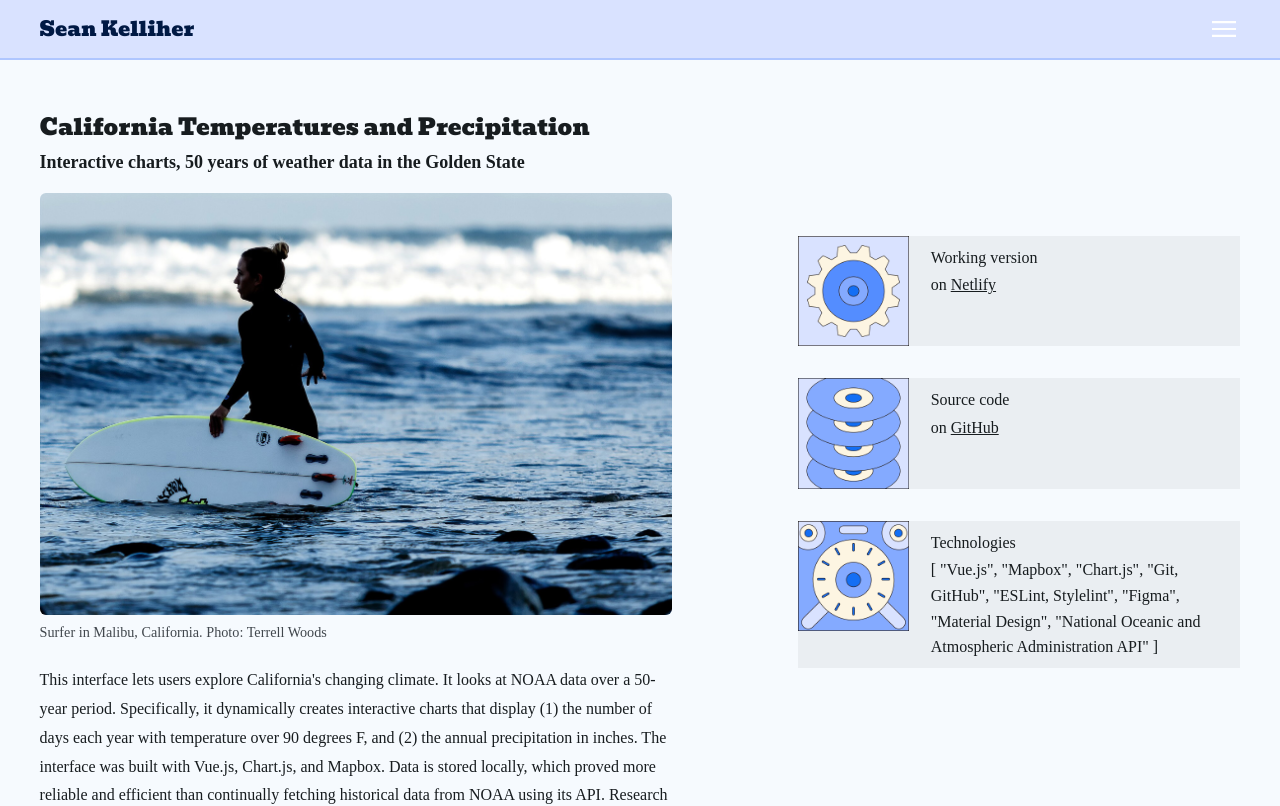
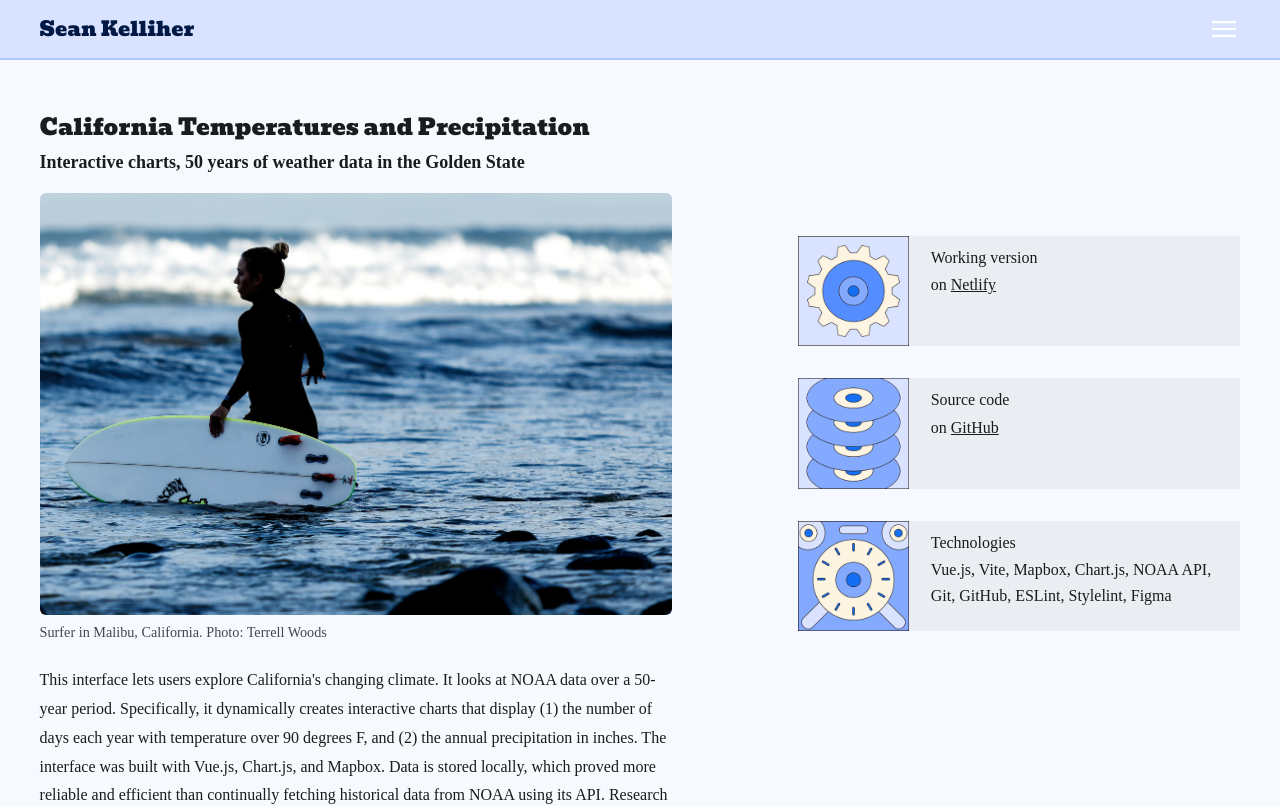
Before and after one commit to seankelliher/highlights, a Vue app: page /projects/california-temps-precip in a window 1280 px wide. Shown: the top 806 px of the page. Built offline with nearby package versions, Linux system fonts and the light colour scheme.

Commit message:
Modify text in techs property.

```diff
--- a/src/data/contents-data.js
+++ b/src/data/contents-data.js
@@ -16,7 +16,7 @@ const contents = [
             herokuComplex: true,
             herokuComplexId: "fa601db96052"
         },
-        techs: ["Vue.js", "Express.js (Node.js server)", "Git, GitHub", "ESLint, Stylelint", "Figma", "Material Design", "National Park Service API"],
+        techs: "Vue, Vite, Express, NPS API, Git, GitHub, ESLint, Stylelint, Figma",
         wireframes: [
             {
                 src: "us-national-parks-alerts1a",
@@ -67,7 +67,7 @@ const contents = [
             herokuComplex: false,
             herokuComplexId: null
         },
-        techs: ["Vue.js", "Mapbox", "Git, GitHub", "ESLint, Stylelint", "Figma", "Material Design", "Central Intelligence Agency data"],
+        techs: "Vue, Vite, Mapbox, Git, GitHub, ESLint, Stylelint, Figma",
         wireframes: [
             {
                 src: "global-fertility-rates1a",
@@ -103,7 +103,7 @@ const contents = [
             herokuComplex: false,
             herokuComplexId: null
         },
-        techs: ["Vue.js", "Git, GitHub", "ESLint, Stylelint", "Figma", "Material Design", "United States Senate data"],
+        techs: "Vue, Vite, Git, GitHub, ESLint, Stylelint, Figma",
         wireframes: [
             {
                 src: "us-senate-directory1a",
@@ -149,7 +149,7 @@ const contents = [
             herokuComplex: false,
             herokuComplexId: null
         },
-        techs: ["Vue.js", "Mapbox", "Chart.js", "Git, GitHub", "ESLint, Stylelint", "Figma", "Material Design", "National Oceanic and Atmospheric Administration API"],
+        techs: "Vue.js, Vite, Mapbox, Chart.js, NOAA API, Git, GitHub, ESLint, Stylelint, Figma",
         wireframes: [
             {
                 src: "california-temps-precip1a",
@@ -180,7 +180,7 @@ const contents = [
             herokuComplex: false,
             herokuComplexId: null
         },
-        techs: ["Vue.js", "Express.js (Node.js server)", "Mapbox", "Git, GitHub", "ESLint, Stylelint", "Figma", "Material Design", "Open Data NYC API"],
+        techs: "Vue, Vite, Express, Mapbox, Open Data NYC API, Git, GitHub, ESLint, Stylelint, Figma",
         wireframes: [
             {
                 src: "nyc-shooting-incidents1a",
@@ -221,7 +221,7 @@ const contents = [
             herokuComplex: false,
             herokuComplexId: null
         },
-        techs: ["Vue.js", "Mapbox", "Git, GitHub", "ESLint, Stylelint", "Figma", "Material Design"],
+        techs: "Vue, Vite, Mapbox, Git, GitHub, ESLint, Stylelint, Figma",
         wireframes: [
             {
                 src: "map-coordinates-dms1",
@@ -277,7 +277,7 @@ const contents = [
             herokuComplex: false,
             herokuComplexId: null
         },
-        techs: ["Vue.js", "Mapbox", "Git, GitHub", "ESLint, Stylelint", "Figma", "Material Design", "Open Data NYC API"],
+        techs: "Vue.js, Vite, Mapbox, Open Data NYC API, Git, GitHub, ESLint, Stylelint, Figma",
         wireframes: [
             {
                 src: "nyc-firehouses1a",
@@ -313,7 +313,7 @@ const contents = [
             herokuComplex: false,
             herokuComplexId: null
         },
-        techs: ["Vue.js", "Git, GitHub", "ESLint, Stylelint", "Figma", "Material Design", "NYC Parks Department data"],
+        techs: "Vue, Vite, Git, GitHub, ESLint, Stylelint, Figma",
         wireframes: [
             {
                 src: "nyc-public-pools1a",
@@ -359,7 +359,7 @@ const contents = [
             herokuComplex: false,
             herokuComplexId: null
         },
-        techs: ["Vue.js", "Chart.js", "Git, GitHub", "ESLint, Stylelint", "Figma", "Material Design", "Mt. Washington Observatory data"],
+        techs: "Vue, Vite, Chart.js, Git, GitHub, ESLint, Stylelint, Figma",
         wireframes: [
             {
                 src: "mt-washington-temps1a",
@@ -391,7 +391,7 @@ const contents = [
             herokuComplex: false,
             herokuComplexId: null
         },
-        techs: ["Vue.js", "Git, GitHub", "ESLint, Stylelint", "Figma", "Material Design"],
+        techs: "Vue, Vite, Git, GitHub, ESLint, Stylelint, Figma",
         wireframes: [
             {
                 src: "img-gallery1a",
```
